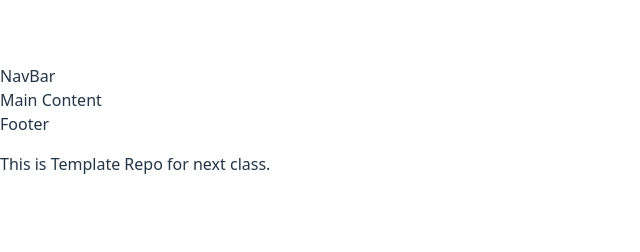
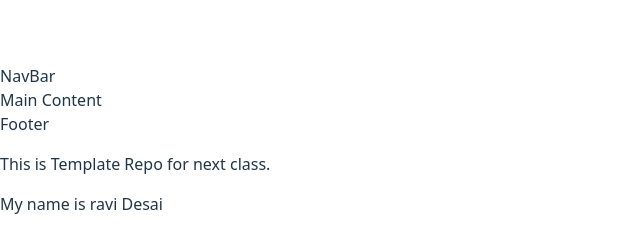
Before and after one commit to CodenextLineLabs/T-class_Project, a plain HTML site: page index.html in a window 1280 px wide. Shown: the whole page, without its empty margins (0-640 px from the left). Drawn offline with Linux system fonts and the light colour scheme.

Commit message:
Checking:live feed on Netlify

```diff
--- a/index.html
+++ b/index.html
@@ -16,5 +16,6 @@
     <footer>Footer</footer>
 
     <p>This is Template Repo for next class.</p>
+    <p>My name is ravi Desai</p>
   </body>
 </html>
```
